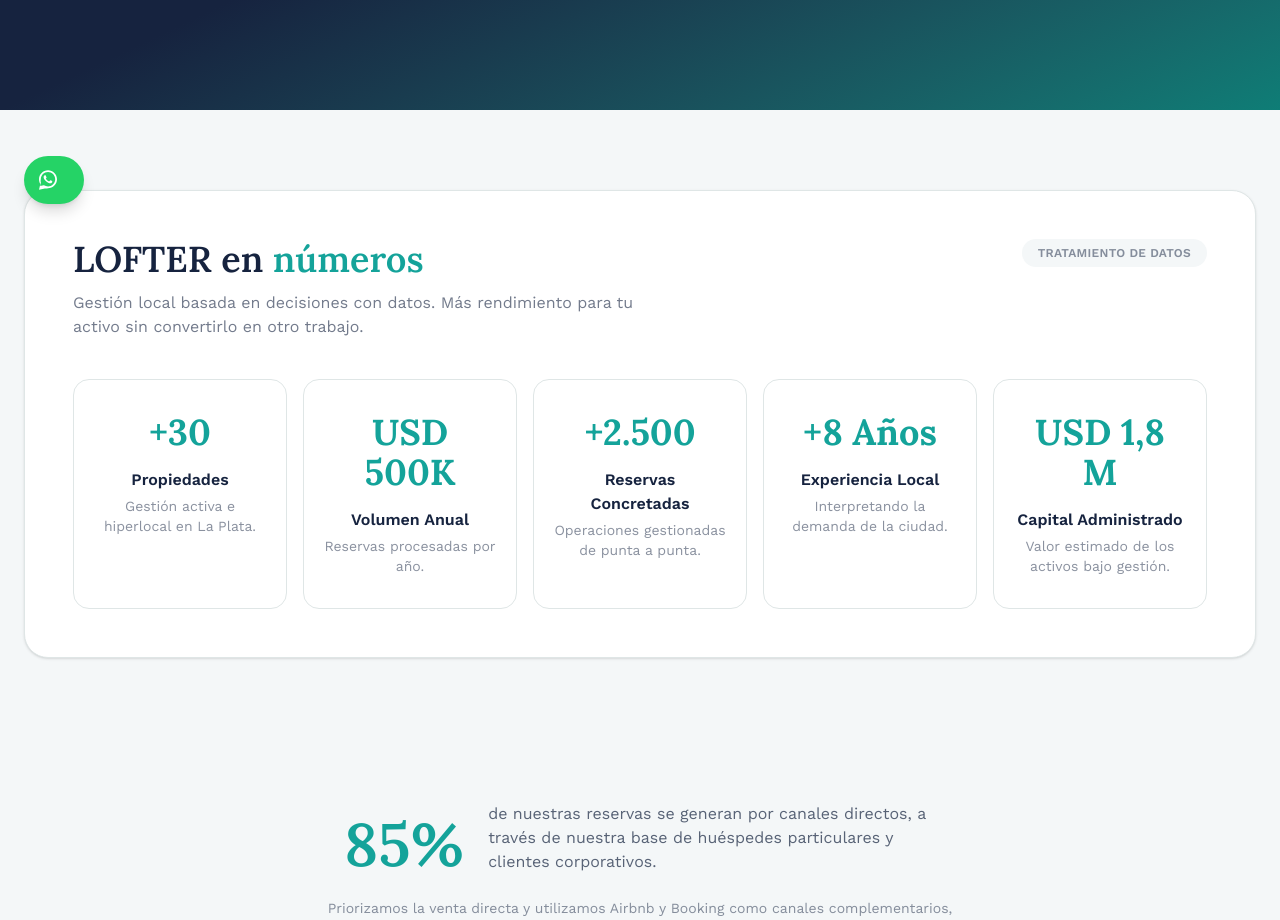
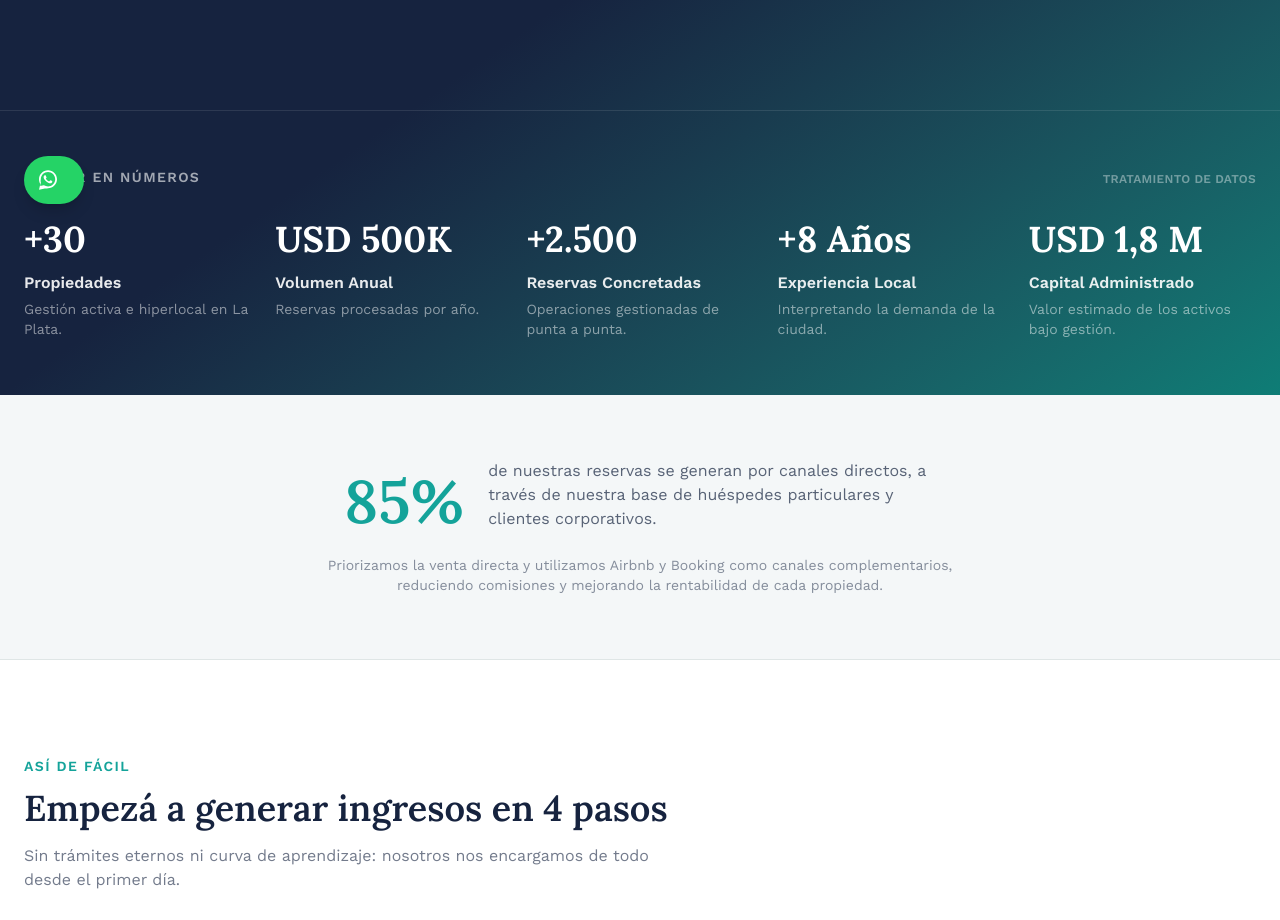
Before and after one commit to germanarias09-dotcom/lofter-site, a Next.js app: page /propietarios in a window 1280 px wide. Shown: the part 572-1492 px from the top of the page. Built offline with nearby package versions, Linux system fonts and the light colour scheme.

Commit message:
Integra Lofter en numeros al hero (sin tarjeta) y agrega animacion de conteo

```diff
--- a/src/app/propietarios/page.tsx
+++ b/src/app/propietarios/page.tsx
@@ -2,6 +2,7 @@
 import Nav from "@/components/Nav";
 import Footer from "@/components/Footer";
 import WhatsAppButton from "@/components/WhatsAppButton";
+import AnimatedStat from "@/components/AnimatedStat";
 
 export const metadata: Metadata = {
   title: "Propietarios | LOFTER",
@@ -14,27 +15,36 @@
 
 const numbers = [
   {
-    value: "+30",
+    target: 30,
+    prefix: "+",
     label: "Propiedades",
     text: "Gestión activa e hiperlocal en La Plata.",
   },
   {
-    value: "USD 500K",
+    target: 500,
+    prefix: "USD ",
+    suffix: "K",
     label: "Volumen Anual",
     text: "Reservas procesadas por año.",
   },
   {
-    value: "+2.500",
+    target: 2500,
+    prefix: "+",
     label: "Reservas Concretadas",
     text: "Operaciones gestionadas de punta a punta.",
   },
   {
-    value: "+8 Años",
+    target: 8,
+    prefix: "+",
+    suffix: " Años",
     label: "Experiencia Local",
     text: "Interpretando la demanda de la ciudad.",
   },
   {
-    value: "USD 1,8 M",
+    target: 1.8,
+    decimals: 1,
+    prefix: "USD ",
+    suffix: " M",
     label: "Capital Administrado",
     text: "Valor estimado de los activos bajo gestión.",
   },
@@ -122,7 +132,7 @@
     <>
       <Nav active="/propietarios" />
       <main className="flex-1">
-        {/* HERO */}
+        {/* HERO + LOFTER EN NUMEROS */}
         <section className="relative overflow-hidden bg-gradient-to-br from-navy via-navy to-teal-dark text-white">
           <div className="mx-auto max-w-7xl px-6 py-24 sm:py-28">
             <p className="mb-4 text-sm font-semibold uppercase tracking-widest text-white/60">
@@ -154,41 +164,34 @@
               </a>
             </div>
           </div>
-        </section>
 
-        {/* LOFTER EN NUMEROS */}
-        <section className="bg-bg-soft py-20">
-          <div className="mx-auto max-w-7xl px-6">
-            <div className="rounded-3xl border border-line bg-white p-8 shadow-sm sm:p-12">
-              <div className="flex flex-col gap-6 sm:flex-row sm:items-start sm:justify-between">
-                <div>
-                  <h2 className="font-display text-3xl font-semibold text-navy sm:text-4xl">
-                    LOFTER en <span className="text-teal">números</span>
-                  </h2>
-                  <p className="mt-3 max-w-xl text-navy/60">
-                    Gestión local basada en decisiones con datos. Más rendimiento para tu
-                    activo sin convertirlo en otro trabajo.
-                  </p>
-                </div>
+          {/* LOFTER EN NUMEROS — continúa el mismo degradado del hero, sin tarjeta aparte */}
+          <div className="border-t border-white/10">
+            <div className="mx-auto max-w-7xl px-6 py-14">
+              <div className="flex flex-col gap-4 sm:flex-row sm:items-end sm:justify-between">
+                <h2 className="text-sm font-semibold uppercase tracking-widest text-white/60">
+                  LOFTER en números
+                </h2>
                 <a
                   href="/privacidad"
-                  className="inline-flex h-fit shrink-0 items-center rounded-full bg-bg-soft px-4 py-1.5 text-xs font-semibold uppercase tracking-wide text-navy/50 hover:text-teal"
+                  className="text-xs font-semibold uppercase tracking-wide text-white/40 hover:text-white"
                 >
                   Tratamiento de datos
                 </a>
               </div>
 
-              <div className="mt-10 grid gap-4 sm:grid-cols-2 lg:grid-cols-5">
+              <div className="mt-8 grid gap-x-6 gap-y-10 sm:grid-cols-2 lg:grid-cols-5">
                 {numbers.map((n) => (
-                  <div
-                    key={n.label}
-                    className="rounded-2xl border border-line px-5 py-8 text-center"
-                  >
-                    <span className="font-display block text-4xl font-bold text-teal">
-                      {n.value}
-                    </span>
-                    <span className="mt-4 block font-semibold text-navy">{n.label}</span>
-                    <span className="mt-1 block text-sm text-navy/50">{n.text}</span>
+                  <div key={n.label}>
+                    <AnimatedStat
+                      target={n.target}
+                      decimals={n.decimals}
+                      prefix={n.prefix}
+                      suffix={n.suffix}
+                      className="font-display block text-4xl font-bold text-white"
+                    />
+                    <span className="mt-3 block font-semibold text-white/90">{n.label}</span>
+                    <span className="mt-1 block text-sm text-white/50">{n.text}</span>
                   </div>
                 ))}
               </div>
--- /dev/null
+++ b/src/components/AnimatedStat.tsx
@@ -0,0 +1,73 @@
+"use client";
+
+import { useEffect, useRef, useState } from "react";
+
+export default function AnimatedStat({
+  target,
+  decimals = 0,
+  prefix = "",
+  suffix = "",
+  duration = 1400,
+  className = "",
+}: {
+  target: number;
+  decimals?: number;
+  prefix?: string;
+  suffix?: string;
+  duration?: number;
+  className?: string;
+}) {
+  const [value, setValue] = useState(0);
+  const ref = useRef<HTMLSpanElement>(null);
+  const started = useRef(false);
+
+  useEffect(() => {
+    const el = ref.current;
+    if (!el) return;
+
+    const animate = () => {
+      if (started.current) return;
+      started.current = true;
+      const start = performance.now();
+      const step = (now: number) => {
+        const progress = Math.min((now - start) / duration, 1);
+        const eased = 1 - Math.pow(1 - progress, 3); // ease-out cubic
+        setValue(target * eased);
+        if (progress < 1) requestAnimationFrame(step);
+        else setValue(target);
+      };
+      requestAnimationFrame(step);
+    };
+
+    // Sin IntersectionObserver (SSR/navegadores viejos) animamos igual al montar.
+    if (typeof IntersectionObserver === "undefined") {
+      animate();
+      return;
+    }
+
+    const observer = new IntersectionObserver(
+      (entries) => {
+        if (entries[0]?.isIntersecting) {
+          animate();
+          observer.disconnect();
+        }
+      },
+      { threshold: 0.4 }
+    );
+    observer.observe(el);
+    return () => observer.disconnect();
+  }, [target, duration]);
+
+  const formatted = value.toLocaleString("es-AR", {
+    minimumFractionDigits: decimals,
+    maximumFractionDigits: decimals,
+  });
+
+  return (
+    <span ref={ref} className={className}>
+      {prefix}
+      {formatted}
+      {suffix}
+    </span>
+  );
+}
```
